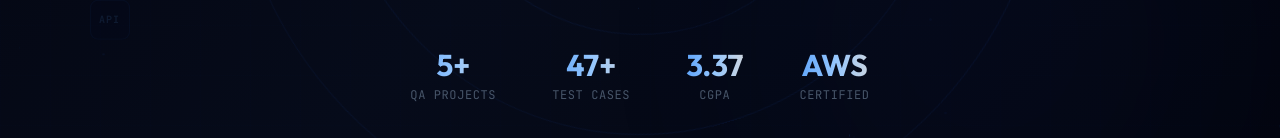
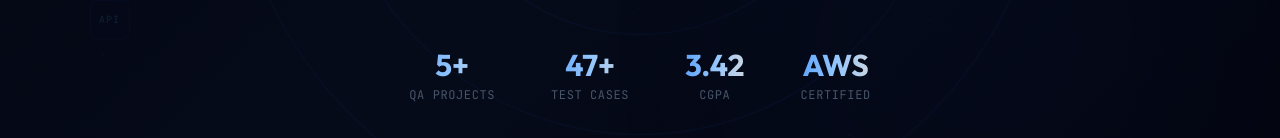
Before and after one commit to kashaffatima-ops/portfolio-kashaf-fatima, a React (Vite) app: page / in a window 1280 px wide. Shown: the part 575-713 px from the top of the page. Built offline with nearby package versions, Linux system fonts and the light colour scheme.

Commit message:
Update Hero.tsx

```diff
--- a/src/sections/Hero.tsx
+++ b/src/sections/Hero.tsx
@@ -241,7 +241,7 @@
           {[
             { value: '5+', label: 'QA Projects' },
             { value: '47+', label: 'Test Cases' },
-            { value: '3.37', label: 'CGPA' },
+            { value: '3.42', label: 'CGPA' },
             { value: 'AWS', label: 'Certified' },
           ].map((stat) => (
             <div key={stat.label} className="text-center">
```
